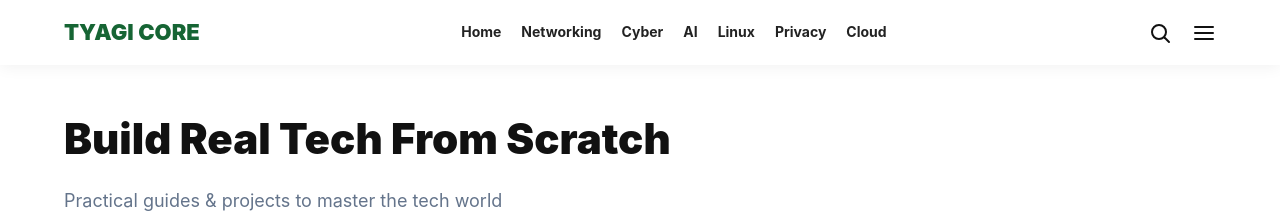
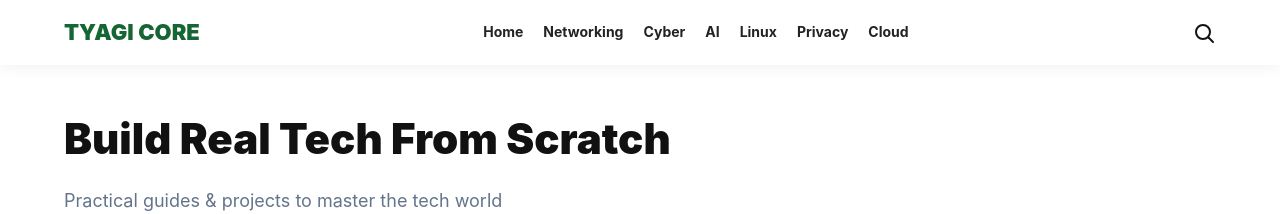
Before and after one commit to HimanshuTyagiJi/TyagiCore, a Jekyll site: the page built from index.html, in a window 1280 px wide. Shown: the top 214 px of the page. Built offline with Jekyll 4.4.1, drawn with Linux system fonts in a browser that asks for light colours; the list of posts is cut into pages by our own code.

Commit message:
Update default.html

```diff
--- a/_layouts/default.html
+++ b/_layouts/default.html
@@ -11,7 +11,10 @@
 /* ===== RESET & BASE ===== */
 *{margin:0;padding:0;box-sizing:border-box;}
 body{font-family:-apple-system,BlinkMacSystemFont,'Segoe UI',Roboto,sans-serif;background:#f3f4f6;color:#111;line-height:1.6;}
-
+/* Ye line dhoondo ya nayi daal do */
+.hamburger {
+  display: none;
+}
 /* ===== HEADER ===== */
 .header{background:#fff;padding:15px 5%;position:sticky;top:0;z-index:999;box-shadow:0 2px 15px rgba(0,0,0,0.06);}
 .header-inner{display:flex;align-items:center;justify-content:space-between;position:relative;}
@@ -82,6 +85,15 @@
   .nav{display:none;}
   .tc-wrapper, .footer-grid{grid-template-columns:1fr;}
   .tc-hero h1{font-size:32px;}
+}
+  @media(max-width:900px) {
+  /* Iske andar ye add karo */
+  .hamburger {
+    display: block;
+  }
+
+  /* Baki purana code jo media query mein hai wo rehne do */
+  .nav { display: none; }
 }
 </style>
 </head>
```
